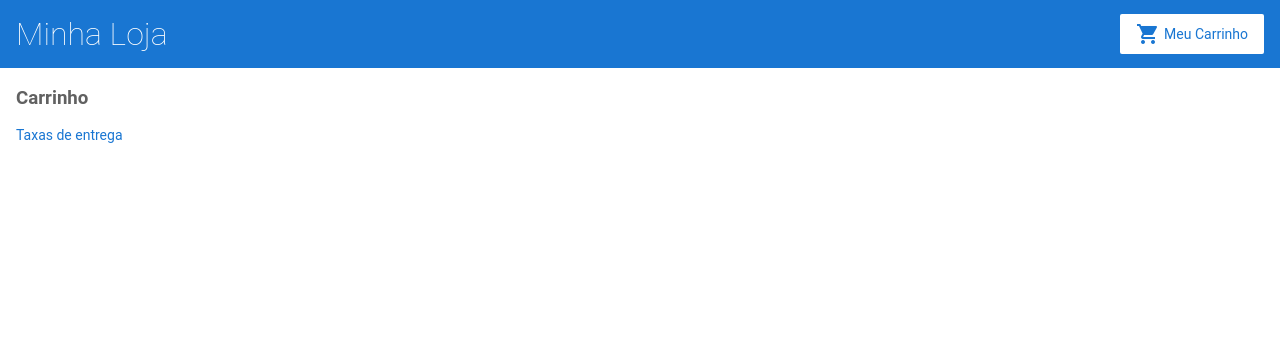
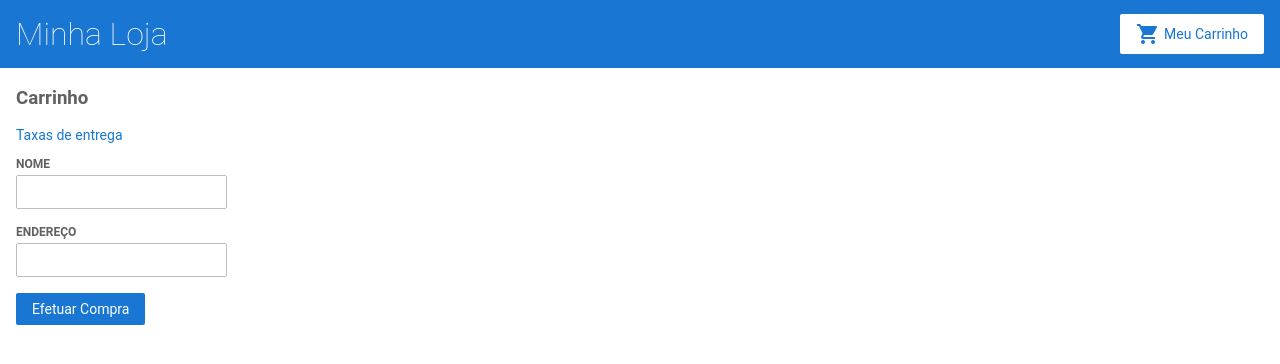
Before and after one commit to GuilhermeHdAS/angular-estudo-aprendizado, an Angular app: page /cart in a window 1280 px wide. Shown: the top 364 px of the page. Built offline with nearby package versions, Linux system fonts and the light colour scheme.

Commit message:
Projeto final de uma lojinha básica em Angular 8

```diff
--- a/src/app/cart.service.ts
+++ b/src/app/cart.service.ts
@@ -28,6 +28,7 @@ export class CartService {
     return this.items;
   }
 
+  // Pega os dados do meu arquivo JSON com as infromações que preciso sobre entrega
   getRemessaDePrecos(){
     return this.http.get('/assets/shipping.json');
   }
--- a/src/app/cart/cart.component.css
+++ b/src/app/cart/cart.component.css
@@ -1,8 +1,6 @@
 #nome{
   font-weight: bold;
-  float: left;
 }
 #preco{
-  float: right;
   font-weight: bold;
 }
--- a/src/app/cart/cart.component.html
+++ b/src/app/cart/cart.component.html
@@ -7,4 +7,20 @@
 <div class="cart-item" *ngFor="let item of items">
   <span id="nome">{{ item.nome }}</span>
   <span id="preco">R$ {{ item.preco }},00</span>
-<div>
+</div>
+
+<form [formGroup]="checkoutForm" (ngSubmit)="onSubmit(checkoutForm.value)">
+
+    <div>
+      <label for="name">Nome</label>
+      <input id="name" type="text" formControlName="name">
+    </div>
+
+    <div>
+      <label for="address">Endereço</label>
+      <input id="address" type="text" formControlName="address">
+    </div>
+
+    <button class="button" type="submit">Efetuar Compra</button>
+
+</form>
--- a/src/app/cart/cart.component.ts
+++ b/src/app/cart/cart.component.ts
@@ -1,4 +1,5 @@
 import { Component, OnInit } from '@angular/core';
+import { FormBuilder } from '@angular/forms';
 import { CartService } from '../cart.service'
 
 // Observa-se aqui um decorator, meus componentes, que são:
@@ -13,11 +14,31 @@ import { CartService } from '../cart.service'
 export class CartComponent implements OnInit {
 
   items;
+  checkoutForm;
 
-  constructor(private cartService: CartService) { }
+  // Pegando os serviços que meu carrinho pode oferecer e o que posso aproveitar do meu formBuilder
+  constructor(private cartService: CartService, private formBuilder: FormBuilder) {
+    // Pegando o array dos produtos que estão dentro do carrinho
+    this.items = this.cartService.getItems();
+
+    this.checkoutForm = this.formBuilder.group({
+      name: '',
+      address: ''
+    });
+  }
+
+  onSubmit (customerData) {
+
+    // processar os dados do forms arquivo
+    console.warn("Seu pedido foi enviado", customerData);
+
+    this.items = this.cartService.limparCarrinho();
+    this.checkoutForm.reset();
+
+  }
 
   ngOnInit() {
-    this.items = this.cartService.getItems();
+
   }
 
 }
--- a/src/app/shipping/shipping.component.html
+++ b/src/app/shipping/shipping.component.html
@@ -1,5 +1,6 @@
 <h3>Preços das taxas de entrega</h3>
 
+<!-- Diretira para ir andando pelos shippings -->
 <div class="shipping-item" *ngFor="let shipping of shippingCosts | async">
   <span>{{ shipping.tipo }}</span>
   <span>R$ {{ shipping.preco }}</span>
--- a/src/app/shipping/shipping.component.ts
+++ b/src/app/shipping/shipping.component.ts
@@ -10,8 +10,10 @@ export class ShippingComponent implements OnInit {
 
   shippingCosts;
 
+  // pegando os serviços do meu carrinho de compras
   constructor( private cartService: CartService) { }
 
+  // Pegando as informações que meu serviço pode me oferecer
   ngOnInit() {
     this.shippingCosts = this.cartService.getRemessaDePrecos();
   }
--- a/src/assets/shipping.json
+++ b/src/assets/shipping.json
@@ -8,7 +8,7 @@
     "preco": 9.99
   },
   {
-    "tipo": "Dentro de 15 dias",
+    "tipo": "Dentro de 15 dias úteis",
     "preco": 2.99
   }
 ]
```
